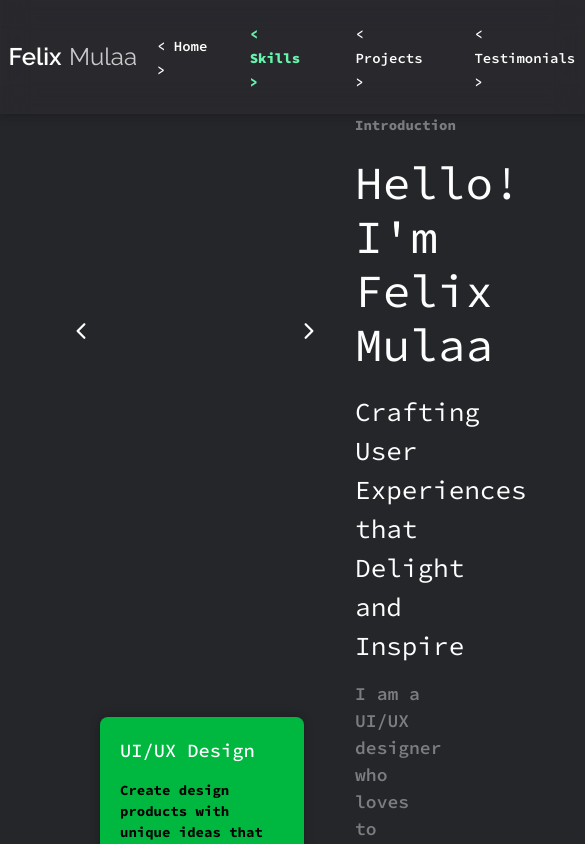
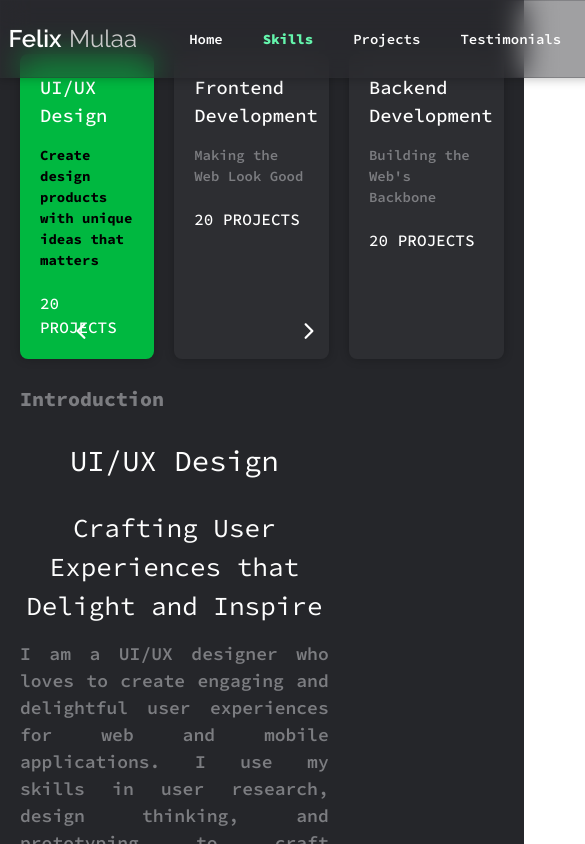
Before and after one commit to felixateya/Mulaa, a React (Create React App) app: page / in a window 390 px wide. Both pictures are taken after a click on the button 309 px from the left and 331 px from the top of the page. Shown: the top 844 px of the page, 585 px wide, since content can reach past the window. Built offline with nearby package versions, Linux system fonts and the light colour scheme.

Commit message:
responsiveness start

```diff
--- a/src/App.css
+++ b/src/App.css
@@ -283,7 +283,7 @@
 }
 
 .body-title p {
-  font-size: 12px;
+  font-size: 14px;
   padding: 20px 0;
   color: #cacaca;
   font-weight: 500;
@@ -394,7 +394,7 @@
 }
 
 .cards {
-  min-width: 50%;
+  width: 50%;
   display: flex;
   flex-direction: column;
 }
@@ -426,7 +426,6 @@
 
 .design-card div {
   display: flex;
-  flex-direction: row;
   justify-content: space-between;
   color: #fff;
   transition: 0.3s ease;
@@ -464,7 +463,7 @@
 
 .introduction-text {
   display: block;
-  min-width: 50%;
+  width: 50%;
   padding-right: 175px;
 }
 
@@ -495,7 +494,6 @@
   background-color: #25262a;
   padding: 150px;
   display: flex;
-  flex-direction: row;
   justify-content: space-between;
 }
 
@@ -546,7 +544,6 @@
 
 .project-card .title {
   display: flex;
-  flex-direction: row;
   justify-content: space-between;
   align-items: center;
   margin-bottom: 20px;
@@ -560,7 +557,6 @@
 
 .project-card .title .tech-stack {
   display: flex;
-  flex-direction: row;
   align-items: center;
 }
 
@@ -647,8 +643,7 @@
 
 .testimonial-title {
   display: flex;
-  flex-direction: row;
-  max-width: 50%;
+  width: 50%;
   justify-content: space-between;
   align-items: end;
 }
@@ -680,7 +675,6 @@
 
 .star-rating {
   display: flex;
-  flex-direction: row;
   color: #64f4ac;
   align-items: center;
   margin: 0 0 20px 0;
@@ -717,7 +711,6 @@
 
 .client-profile-card {
   display: flex;
-  flex-direction: row;
   justify-content: space-between;
   margin: 20px 0;
   cursor: pointer;
@@ -726,7 +719,6 @@
 
 .single-profile-card {
   display: flex;
-  flex-direction: row;
   height: 100px;
   width: 30%;
   border-bottom: 3px dashed #7c7d81;
@@ -772,7 +764,6 @@
 /* ----------FOOTER---------- */
 #footer {
   display: flex;
-  flex-direction: row;
   padding: 100px;
   background-color: #25262a;
   height: 100vh;
@@ -831,7 +822,6 @@
 
 .email-form div {
   display: flex;
-  flex-direction: row;
   align-items: center;
   justify-content: space-between;
 }
@@ -860,7 +850,6 @@
 
 .footer-title {
   display: flex;
-  flex-direction: row;
 }
 
 .footer-right {
--- a/src/Responsive.css
+++ b/src/Responsive.css
@@ -1,9 +1,89 @@
-@media(max-width:1024px){
-    #header{
-        padding:20px 0;
-        width: 1024px;
-    }
-    /* .navbar-menu, .social-media{
-        display: none;
-    } */
+@media (max-width: 1156px) {
+
+/* ---------- SECTION HEADER ---------- */
+
+  #header {
+    padding: 20px 0;
+    width: 1024px;
+  }
+  .navbar-menu {
+    font-size: 14px;
+  }
+  .circle {
+    left: 65%;
+  }
+
+  /* ---------- SECTION BODY CONTENT ---------- */
+
+  #content-body {
+    height: max-content;
+    overflow-y: scroll;
+  }
+
+  .body-title h1 {
+    font-size: 28px;
+  }
+
+  /* ----------INTRODUCTION---------- */
+
+  #introduction {
+    width: 100%;
+    flex-direction: column;
+    padding: 20px;
+  }
+
+  .cards {
+    flex-direction: row;
+    width: 100%;
+    margin-top: 7%;
+    gap: 20px;
+  }
+
+  .design-card {
+    width: 32%;
+  }
+
+  .introduction-text {
+    width: 100%;
+    text-align: center;
+  }
+
+  .introduction-text p:nth-child(1) {
+    font-size: 20px;
+  }
+  .introduction-text p {
+    text-align: justify;
+  }
+
+  .introduction-text h2 {
+    font-size: 29px;
+  }
+
+  /* ----------LATEST WORKS---------- */
+
+  #latest-works {
+    flex-direction: column;
+  }
+
+  .right-project {
+    flex-direction: row;
+  }
+
+/* ----------TESTIMONIAL---------- */
+
+#testimonial{
+width: 80%;
+    padding: 100px 0;
 }
+
+.testimonial-title{
+    width: 80%;
+    flex-direction: column;
+    align-items: center;
+}
+
+.testimonial-title h2{
+font-size: 30px;
+}
+
+}
--- a/src/components/IntroductionText.jsx
+++ b/src/components/IntroductionText.jsx
@@ -1,7 +1,9 @@
 
 function IntroductionText({className, text}) {
   return (
-    <div className={className}>{text}</div>
+    <div className={className} data-aos="fade-left"
+    data-aos-easing="linear"
+    data-aos-duration="500">{text}</div>
   )
 }
 
--- a/src/components/Navbar.jsx
+++ b/src/components/Navbar.jsx
@@ -24,31 +24,32 @@
           <h3 className="title-first-name">Felix</h3>
           <h3 className="title-last-name">Mulaa</h3>
         </Link>
+
       <div>
         <ul className="navbar-menu">
           <li>
             <CustomLink to="/">
-              &lt; Home &gt;
+               Home
             </CustomLink>
           </li>
           <li>
             <CustomLink to="/Skills" >
-              &lt; Skills &gt;
+               Skills
             </CustomLink>
           </li>
           <li>
             <CustomLink to="/Projects" >
-              &lt; Projects &gt;
+               Projects
             </CustomLink>
           </li>
           <li>
             <CustomLink to="/Testimonials" >
-              &lt; Testimonials &gt;
+               Testimonials
             </CustomLink>
           </li>
           <li>
             <CustomLink to="/Contact" >
-              &lt; Contact &gt;
+               Contact
             </CustomLink>
           </li>
         </ul>
--- a/src/components/TestimonialCard.jsx
+++ b/src/components/TestimonialCard.jsx
@@ -2,7 +2,9 @@
 
   function TestimonialCard ({children, className}){
     return (
-      <div className={className}>{children}</div>
+      <div className={className} data-aos="fade-left"
+      data-aos-easing="linear"
+      data-aos-duration="500">{children}</div>
     )
   }
 
--- a/src/pages/Home.jsx
+++ b/src/pages/Home.jsx
@@ -10,7 +10,7 @@
   return (
     <>
     <Navbar/>
-    <section id="content-body" data-aos="zoom-in"
+    <section id="content-body" data-aos="fade-up"
      data-aos-easing="linear"
      data-aos-duration="500">
     <div className="body-part-1">
@@ -22,12 +22,12 @@
         {/* <h1>Talk is cheap<br>Show me the code</h1> */}
         <h1>
           Full Stack Wizard: Coding
-          <br />
+
           and Designing Magic
         </h1>
         <p>
           I design and code beautifully simple things,
-          <br />
+
           and I love what I do.
         </p>
         <Link to="/Contact">LET&apos;S CHAT!</Link>
--- a/src/pages/Introduction.jsx
+++ b/src/pages/Introduction.jsx
@@ -20,7 +20,7 @@
   return (
     <>
     <Navbar activeIndex = {activeIndex} handleIndexValue={handleIndexValue}/>
-    <section id="introduction" data-aos="zoom-in"
+    <section id="introduction" data-aos="fade-up"
      data-aos-easing="linear"
      data-aos-duration="500">
       <div className="cards">
@@ -34,7 +34,7 @@
                 <i className="fa-solid fa-wand-magic-sparkles" />
               </div>
               <p>Create design products with unique ideas that matters</p>
-              <a href="">20 PROJECTS</a>
+              <a href="/">20 PROJECTS</a>
             </>
           }
         />
@@ -75,7 +75,7 @@
         text = {
           <>
              <p>Introduction</p>
-        <h2>Hello! I&apos;m Felix Mulaa</h2>
+        <h2>UI/UX Design</h2>
         <h4>Crafting User Experiences that Delight and Inspire</h4>
         <p>
           I am a UI/UX designer who loves to create engaging and delightful user
@@ -97,7 +97,7 @@
         text = {
           <>
           <p>Introduction</p>
-        <h2>Hello! I&apos;m Felix Mulaa</h2>
+        <h2>Frontend Development</h2>
         <h4> The Web&apos;s &amp; Mobile&apos;s Magician</h4>
         <p>
           As a frontend developer, I create stunning and responsive web pages
@@ -115,7 +115,7 @@
         text = {
           <>
           <p>Introduction</p>
-        <h2>Hello! I&apos;m Felix Mulaa</h2>
+        <h2>Backend Development</h2>
         <h4>Coding with Efficiency</h4>
         <p>
           As a backend developer, I create robust and scalable web applications
--- a/src/pages/Testimonials.jsx
+++ b/src/pages/Testimonials.jsx
@@ -18,7 +18,7 @@
 }
 
   return (
-    <>
+    <div>
 
 <Navbar/>
 <section id="testimonial" data-aos="zoom-in"
@@ -110,7 +110,7 @@
     </ProfileCard>
   </div>
 </section>
-    </>
+    </div>
 
     )
 }
```
